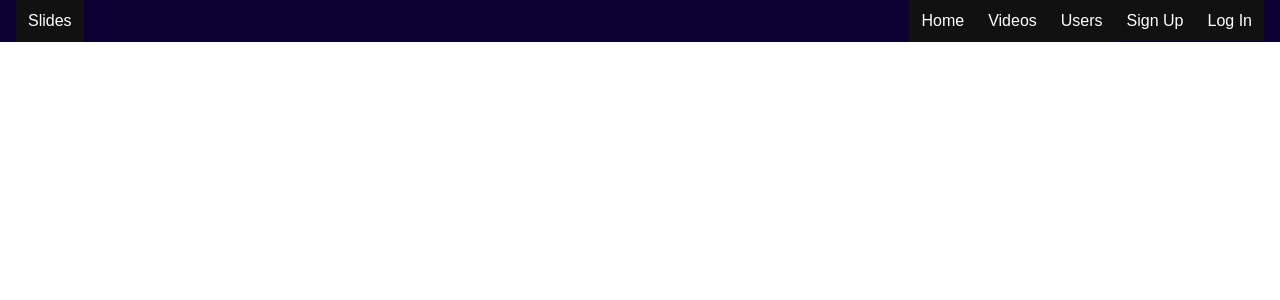
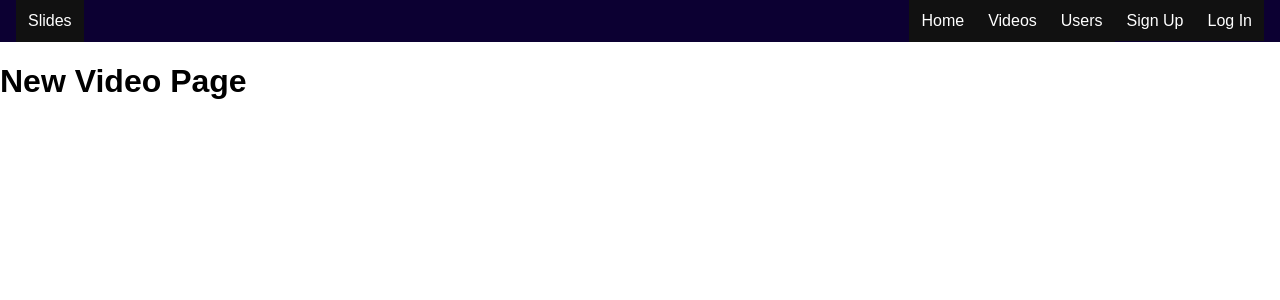
Before and after one commit to MostlyFocusedMike/slides-front, a React (Create React App) app: page /videos/new in a window 1280 px wide. Shown: the top 300 px of the page. Built offline with nearby package versions, Linux system fonts and the light colour scheme; no server answers; what normalizr would draw is missing.

Commit message:
add new video page route, link, and component

```diff
--- a/src/components/Nav.js
+++ b/src/components/Nav.js
@@ -13,6 +13,7 @@ const Nav = (props) => {
       {loggedIn ? (
         <div>
           <Link to={`/users/${props.currentUser.username}`}>Profile</Link>
+          <Link to='/videos/new'>Make One!</Link>
         </div>
       ) : (
         <div>
--- /dev/null
+++ b/src/pages/NewVideoPage.js
@@ -0,0 +1,10 @@
+import React from 'react'
+
+const NewVideoPage = (props) => {
+  return (
+    <div>
+      <h1>New Video Page</h1>
+    </div>
+  )
+}
+export default NewVideoPage
--- a/src/routes/index.js
+++ b/src/routes/index.js
@@ -5,6 +5,7 @@ import LoginPage from '../pages/LoginPage'
 import SignUpPage from '../pages/SignUpPage'
 import VideosPage from '../pages/VideosPage'
 import VideoPage from '../pages/VideoPage'
+import NewVideoPage from '../pages/NewVideoPage'
 import UsersPage from '../pages/UsersPage'
 import UserPage from '../pages/UserPage'
 import NoMatch from '../pages/NoMatch'
@@ -14,6 +15,7 @@ const routes = (props) => {
     <Switch>
       <Route exact path="/" component={HomePage} />
       <Route exact path="/videos" component={VideosPage} />
+      <Route exact path="/videos/new" component={NewVideoPage} />
       <Route exact path="/videos/:id" component={VideoPage} />
       <Route exact path="/users" component={UsersPage} />
       <Route exact path="/users/:username" component={UserPage} />
```
